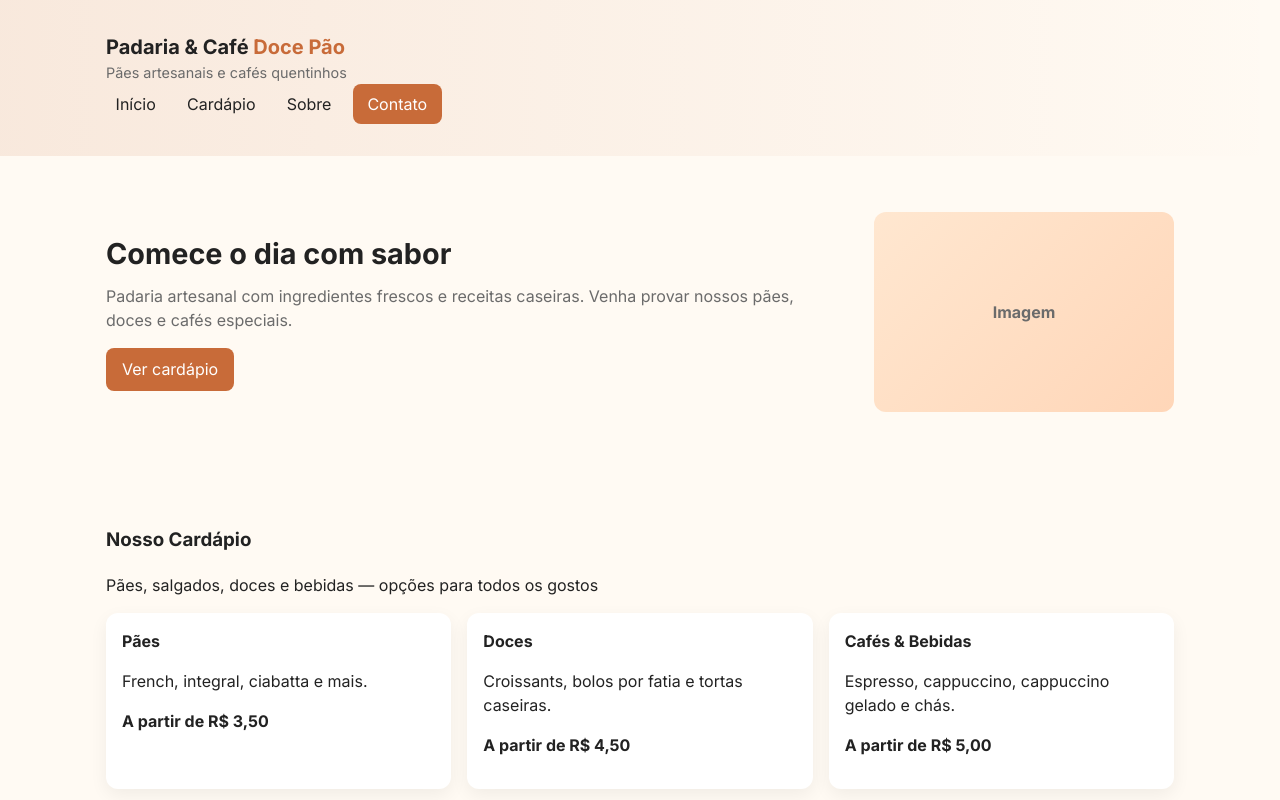
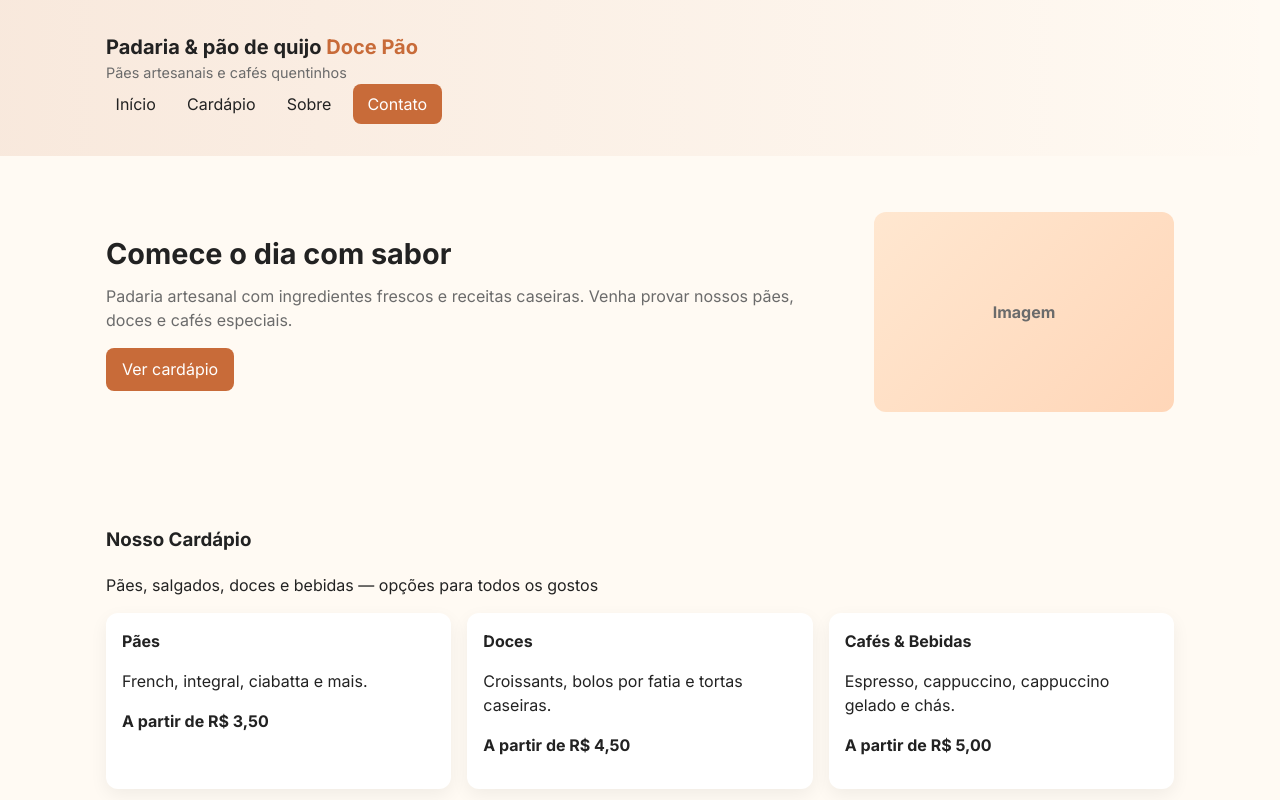
Before and after one commit to vini-correia/Aula14-11, a plain HTML site: page index.html in a window 1280 px wide. Shown: the top 800 px of the page. Drawn offline with Linux system fonts and the light colour scheme.

Commit message:
Update index.html
mudança de título

```diff
--- a/index.html
+++ b/index.html
@@ -65,7 +65,7 @@
   <header class="site-header">
     <div class="container">
       <div class="brand">
-        <h1>Padaria & Café <span>Doce Pão</span></h1>
+        <h1>Padaria & pão de quijo <span>Doce Pão</span></h1>
         <p class="tagline">Pães artesanais e cafés quentinhos</p>
       </div>
       <nav class="main-nav">
```
